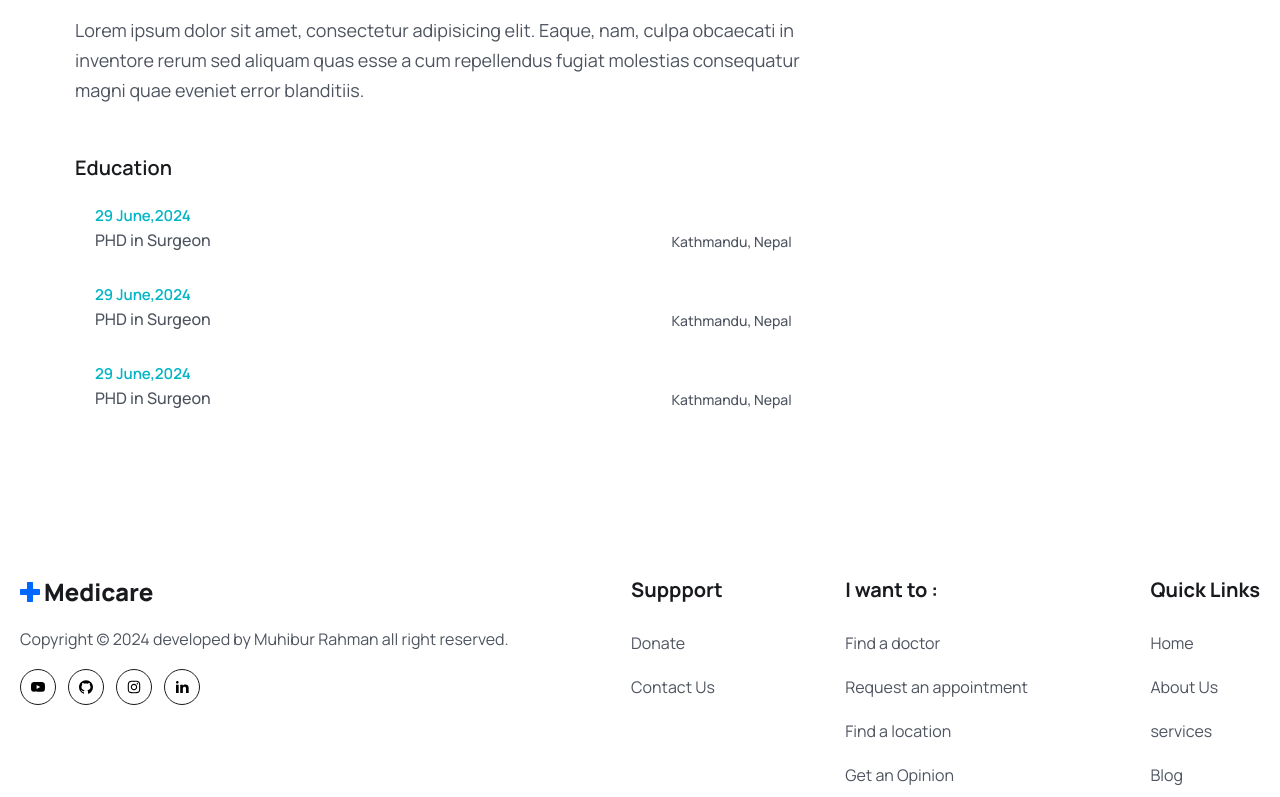
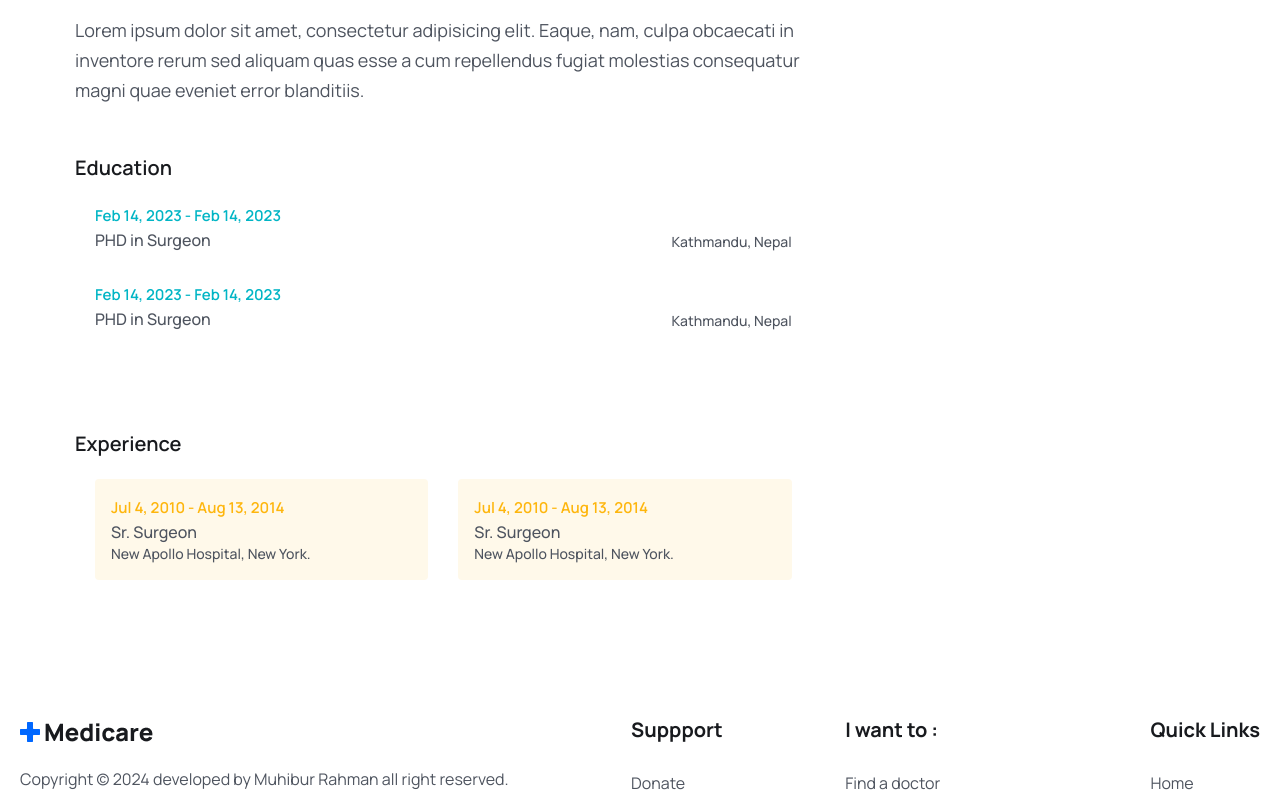
Before and after one commit to ayushpandeyy007/Doctor-Booking-System, a React (Vite) app in the folder frontend/: page /doctors/1 in a window 1280 px wide. Shown: the part 688-1485 px from the top of the page. Built offline with nearby package versions, Linux system fonts and the light colour scheme.

Commit message:
frontend fix

```diff
--- a/frontend/src/components/Doctors/DoctorCard.jsx
+++ b/frontend/src/components/Doctors/DoctorCard.jsx
@@ -48,8 +48,10 @@
 
       <div className="mt-[18px] lg:mt-5 flex items-center justify-between">
         <div>
-<h3 className="text-[16px] leading-7 lg:text-[18px] lg:leading-[30px] font-semibold
-text-headingColor">
+          <h3
+            className="text-[16px] leading-7 lg:text-[18px] lg:leading-[30px] font-semibold
+text-headingColor"
+          >
             +{totalPatients} patients
           </h3>
           <p className="text-[14px] leading-6 font-[400] text-textColor">
@@ -58,8 +60,9 @@
         </div>
         <Link
           to="/doctors"
-className="w-[44px] h-[44px] rounded-full border border-solid □ border-[#181A1E] flex items-center
-justify-center group ☐ hover: bg-primaryColor hover:border-none">
+          className="w-[44px] h-[44px] rounded-full border border-solid border-[#181A1E] flex items-center
+justify-center group   hover: bg-primaryColor hover:border-none"
+        >
           <BsArrowRight className=" Igroup-hover: text-white w-6 h-5" />
         </Link>
       </div>
--- a/frontend/src/components/Footer/Footer.jsx
+++ b/frontend/src/components/Footer/Footer.jsx
@@ -102,7 +102,7 @@
           </div>
 
           <div>
-            <h2 className="text-[20px] leading-[30px] font-[700] mb-6 ☐ text-headingColor">
+            <h2 className="text-[20px] leading-[30px] font-[700] mb-6   text-headingColor">
               Suppport
             </h2>
             <ul>
@@ -119,7 +119,7 @@
             </ul>
           </div>
           <div>
-            <h2 className="text-[20px] leading-[30px] font-[700] mb-6 ☐ text-headingColor">
+            <h2 className="text-[20px] leading-[30px] font-[700] mb-6   text-headingColor">
               I want to :
             </h2>
             <ul>
@@ -136,7 +136,7 @@
             </ul>
           </div>
           <div>
-            <h2 className="text-[20px] leading-[30px] font-[700] mb-6 ☐ text-headingColor">
+            <h2 className="text-[20px] leading-[30px] font-[700] mb-6   text-headingColor">
               Quick Links
             </h2>
             <ul>
--- a/frontend/src/components/Services/ServiceCard.jsx
+++ b/frontend/src/components/Services/ServiceCard.jsx
@@ -10,7 +10,7 @@
       <h2 className="text-[26px] leading-9 text-headingColor font-[700]">
         {name}
       </h2>
-      <p className="text-[16px] leading-7 font-[400] ☐ text-textColor mt-4">
+      <p className="text-[16px] leading-7 font-[400]   text-textColor mt-4">
         {desc}
       </p>
 
--- a/frontend/src/pages/Doctors/DoctorAbout.jsx
+++ b/frontend/src/pages/Doctors/DoctorAbout.jsx
@@ -1,4 +1,5 @@
 import React from "react";
+import { formateDate } from "../../utils/formateData";
 
 const DoctorAbout = () => {
   return (
@@ -26,46 +27,62 @@
           <li className="flex flex-col sm:flex-row sm:justify-between sm:items-end md:gap-5 mb-[30px]">
             <div>
               <span className="text-irisBlueColor text-[15px] leading-6 font-semibold">
-                29 June,2024
+                {formateDate("02-14-2023")} - {formateDate("02-14-2023")}
               </span>
               <p className="text-[16px] leading-6 font-medium text-textColor">
                 PHD in Surgeon
               </p>
             </div>
             <p className="text-[14px] leading-5 font-medium text-textColor">
-                Kathmandu, Nepal
+              Kathmandu, Nepal
             </p>
           </li>
           <li className="flex flex-col sm:flex-row sm:justify-between sm:items-end md:gap-5 mb-[30px]">
             <div>
               <span className="text-irisBlueColor text-[15px] leading-6 font-semibold">
-                29 June,2024
+                {formateDate("02-14-2023")} - {formateDate("02-14-2023")}
               </span>
               <p className="text-[16px] leading-6 font-medium text-textColor">
                 PHD in Surgeon
               </p>
             </div>
             <p className="text-[14px] leading-5 font-medium text-textColor">
-                Kathmandu, Nepal
-            </p>
-          </li>
-          <li className="flex flex-col sm:flex-row sm:justify-between sm:items-end md:gap-5 mb-[30px]">
-            <div>
-              <span className="text-irisBlueColor text-[15px] leading-6 font-semibold">
-                29 June,2024
-              </span>
-              <p className="text-[16px] leading-6 font-medium text-textColor">
-                PHD in Surgeon
-              </p>
-            </div>
-            <p className="text-[14px] leading-5 font-medium text-textColor">
-                Kathmandu, Nepal
+              Kathmandu, Nepal
             </p>
           </li>
         </ul>
       </div>
 
+      <div className="mt-12">
+        <h3 className="text-[20px] leading-[30px] text-headingColor font-semibold">
+          Experience
+        </h3>
+        <ul className="grid sm: grid-cols-2 gap-[30px] pt-4 md:p-5">
 
+          <li className="p-4 rounded bg-[#fff9ea]">
+            <span className="text-yellowColor text-[15px] leading-6 font-semibold">
+              {formateDate("07-04-2010")} - {formateDate("08-13-2014")}
+            </span>
+            <p className="text-[16px] leading-6 font-medium text-textColor">
+              Sr. Surgeon
+            </p>
+            <p className="text-[14px] leading-5 font-medium text-textColor">
+              New Apollo Hospital, New York.
+            </p>
+          </li>
+          <li className="p-4 rounded bg-[#fff9ea]">
+            <span className="text-yellowColor text-[15px] leading-6 font-semibold">
+              {formateDate("07-04-2010")} - {formateDate("08-13-2014")}
+            </span>
+            <p className="text-[16px] leading-6 font-medium text-textColor">
+              Sr. Surgeon
+            </p>
+            <p className="text-[14px] leading-5 font-medium text-textColor">
+              New Apollo Hospital, New York.
+            </p>
+          </li>
+        </ul>
+      </div>
     </div>
   );
 };
--- a/frontend/src/pages/Doctors/SidePanel.jsx
+++ b/frontend/src/pages/Doctors/SidePanel.jsx
@@ -9,7 +9,7 @@
         </span>
       </div>
       <div className="mt-[30px]">
-        <p className="text__para mt-0 font-semibold ☐ text-headingColor">
+        <p className="text__para mt-0 font-semibold   text-headingColor">
           Available Time Slots:
         </p>
         <ul className="mt-3">
```
Lines whose indentation alone changed are shown as unchanged.
